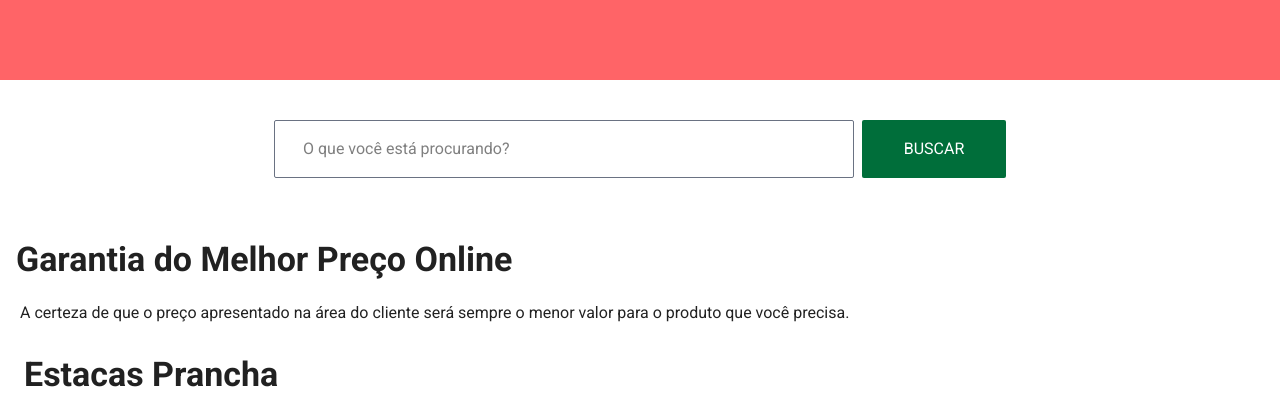
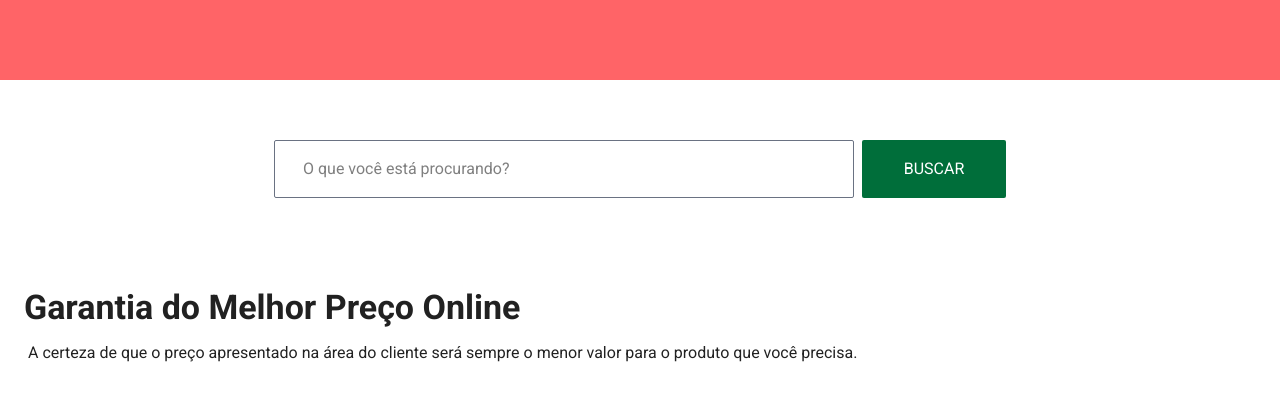
Before and after one commit to andrelucca99/desafio_front, a Next.js app: page / in a window 1280 px wide. Shown: the part 420-818 px from the top of the page. Built offline with nearby package versions, Linux system fonts and the light colour scheme.

Commit message:
style: ajustes nos espaçamentos dos elementos da pagina

```diff
--- a/src/app/page.tsx
+++ b/src/app/page.tsx
@@ -17,12 +17,12 @@ export default function Home() {
   return (
     <>
       <Header />
-      <main className="w-full grid bg-white">
+      <main className="w-full bg-white grid">
         <div className="h-[500px] bg-red-400 col-span-full">
           <p>carrosel</p>
         </div>
 
-        <div className="flex flex-col sm:flex-row gap-2 justify-center items-center mt-10 mb-8">
+        <div className="flex flex-col sm:flex-row gap-2 justify-center items-center my-15">
           <input className="border border-gray-500 w-[580px] rounded-[2px] px-7 py-4" type="text" placeholder="O que você está procurando?" />
 
           <button className="w-full h-full sm:w-36 sm:auto p-2 bg-[#006E3A] text-white rounded-[2px]">
@@ -30,17 +30,17 @@ export default function Home() {
           </button>
         </div>
 
-        <section className="w-full">
+        <section className="w-full ml-2">
           <TitleSection>Garantia do Melhor Preço Online</TitleSection>
 
-          <div className="pl-5">
+          <div className="pl-5 -mt-2">
             <Paragraph>
               A certeza de que o preço apresentado na área do cliente será sempre o menor valor para o produto que você precisa.
             </Paragraph>
           </div>
         </section>
 
-        <section className="flex flex-col items-start pl-2">
+        <section className="flex flex-col items-start pl-2 pb-12">
           <TitleSection>Estacas Prancha</TitleSection>
 
           <div className="w-full grid grid-cols-2 sm:grid-cols-3 justify-items-center items-center gap-4 mb-5">
@@ -80,13 +80,13 @@ export default function Home() {
           />
         </section>
 
-        <section className="w-full bg-[#F4F6F8] p-2">
+        <section className="w-full bg-[#F4F6F8] py-2 px-5">
           <TitleSection>Recursos</TitleSection>
           <div className="flex w-full flex-col sm:flex-row bg-transparent gap-3 border border-gray-400 rounded-2xl">
-            <div className="w-3/4 flex flex-col justify-between p-3">
+            <div className="w-3/4 flex flex-col justify-between py-8 px-4">
               <span className="text-sm font-bold text-gray-500">Blog e Vídeos</span>
 
-              <h3 className="text-2xl font-bold">
+              <h3 className="text-3xl font-bold">
                 Acesse conteúdo técnico também através do nosso blog e em nosso canal de vídeos
               </h3>
 
@@ -111,7 +111,7 @@ export default function Home() {
           />
         </section>
 
-        <section className="w-full bg-[#F4F6F8]">
+        <section className="w-full bg-[#F4F6F8] pb-30">
           <TitleSection>Crédito</TitleSection>
           <ServiceModel
             image={ImgCredito}
```
